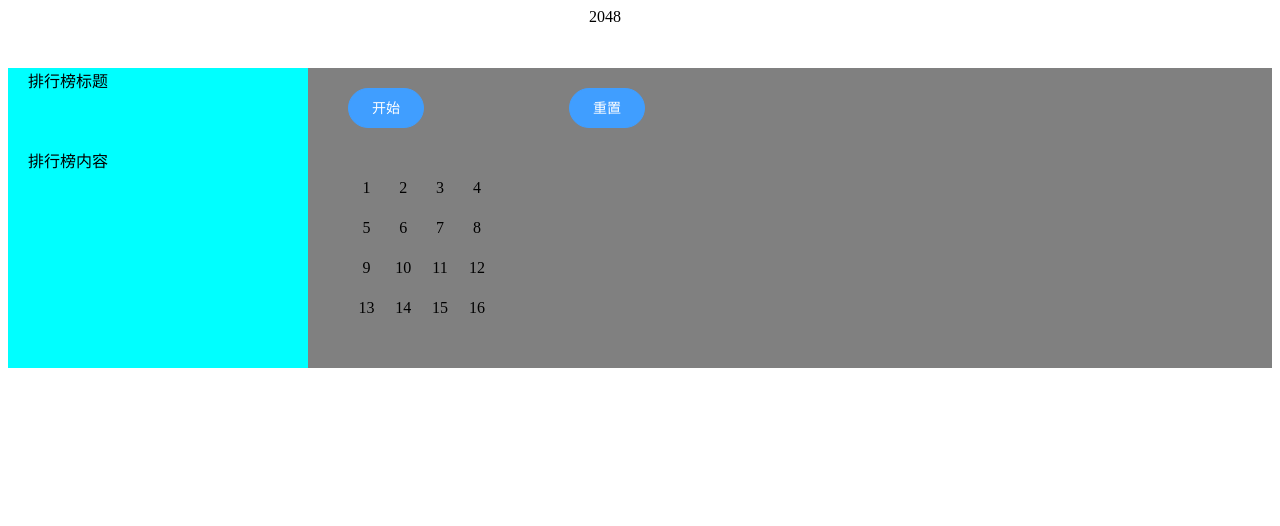
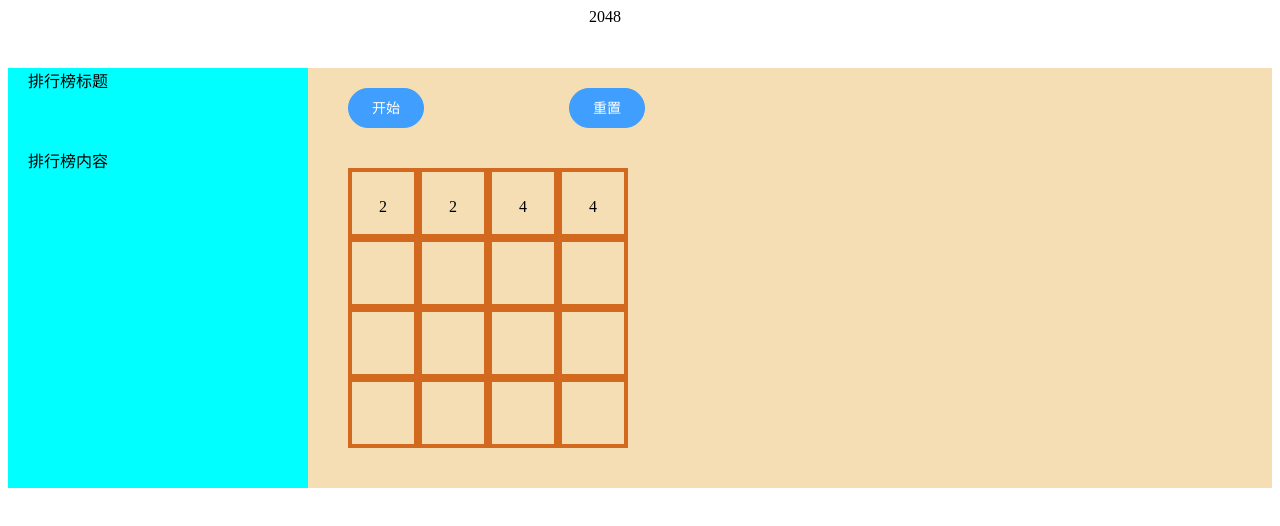
Before and after one commit to BeingMan/JS2048, a Vue app: page /#/about in a window 1280 px wide. Shown: the top 526 px of the page. Built offline with nearby package versions, Linux system fonts and the light colour scheme.

Commit message:
新增随机增加数字

```diff
--- a/src/views/About.vue
+++ b/src/views/About.vue
@@ -18,7 +18,7 @@
           </el-main>
         </el-container>
       </el-aside>
-      <el-main style="background-color: gray">
+      <el-main style="background-color: wheat">
         <el-container>
           <el-header>
             <el-row>
@@ -26,13 +26,13 @@
                 <el-button type="primary" round @click="transArray">开始</el-button>
               </el-col>
               <el-col :span="6">
-                <el-button type="primary" round>重置</el-button>
+                <el-button type="primary" round @click="randomAdd">重置</el-button>
               </el-col>
             </el-row>
           </el-header>
           <el-main>
-            <el-row type="flex" justify="certain" v-for="items in nums">
-              <el-col :span="1" v-for="item in 4" class="box" v-model="nums">{{items[item-1]}}</el-col>
+            <el-row type="flex" justify="certain" v-for="items in changeNums">
+              <el-col :span="1" v-for="item in 4" class="box">{{items[item-1]}}</el-col>
             </el-row>
           </el-main>
         </el-container>
@@ -45,10 +45,10 @@
     data() {
       return {
         nums: [
-          [1, 2, 3, 4],
-          [5, 6, 7, 8],
-          [9, 10, 11, 12],
-          [13, 14, 15, 16]
+          [2, 2, 4, 4],
+          ['', '', '', ''],
+          ['', '', '', ''],
+          ['', '', '', '']
         ]
       }
     },
@@ -60,15 +60,36 @@
           })
         }, this);
         this.nums = newArray;
+      },
+      randomAdd() {
+        var add = false;
+        var x, y;
+        while (!add) {
+          x = Math.round(3 * Math.random());
+          y = Math.round(3 * Math.random());
+          console.log("x:" + x + "y:" + y);
+          if (this.nums[x][y] === '') {
+            add = true;
+            this.$set(this.nums[x], y, Math.random() > 0.9 ? 4 : 2);
+            console.log(this.nums);
+          }
+        }
       }
     },
+    computed: {
+      changeNums() {
+        return this.nums;
+      }
+    }
   }
 </script>
 
 <style scoped>
   .box {
     text-align: center;
-    height: 40px;
-    line-height: 40px
+    height: 70px;
+    width: 70px;
+    line-height: 70px;
+    border: 4px solid chocolate;
   }
 </style>
```
